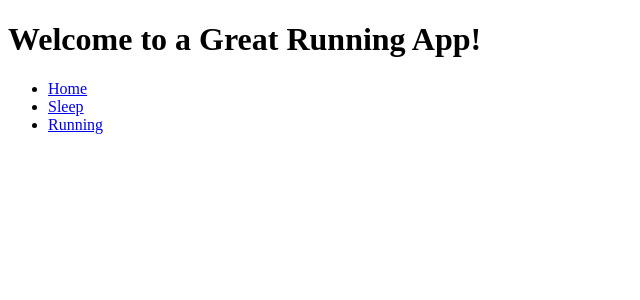
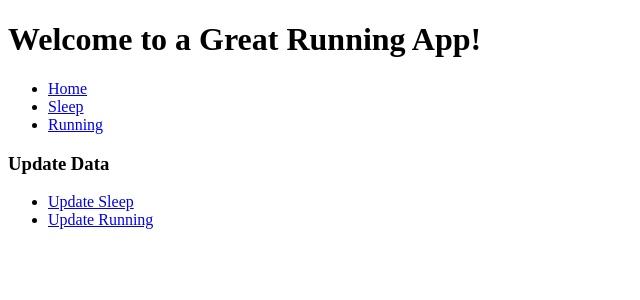
Before and after one commit to mjjcville/running, a Flask app: page / in a window 1280 px wide. Shown: the top 300 px of the page, without its empty margins (0-640 px from the left). Run offline with Flask 3, Linux system fonts and the light colour scheme; parts of the project's set-up code (start-up, migrations or seed data) failed here and were passed over.

Commit message:
Adding new options

```diff
--- a/project/templates/layout.html
+++ b/project/templates/layout.html
@@ -13,6 +13,13 @@
         <li><a href="/running">Running</a></li>
         </ul>
         </nav>
+        <div class="container">
+            <h3>Update Data</h3>
+            <ul>
+                <li><a href="/updatesleep">Update Sleep</a></li>
+                <li><a href="/updaterunning">Update Running</a></li>
+            </ul>
+        </div>
     </header>
     <section>
         {% block content %}{% endblock %}
```
